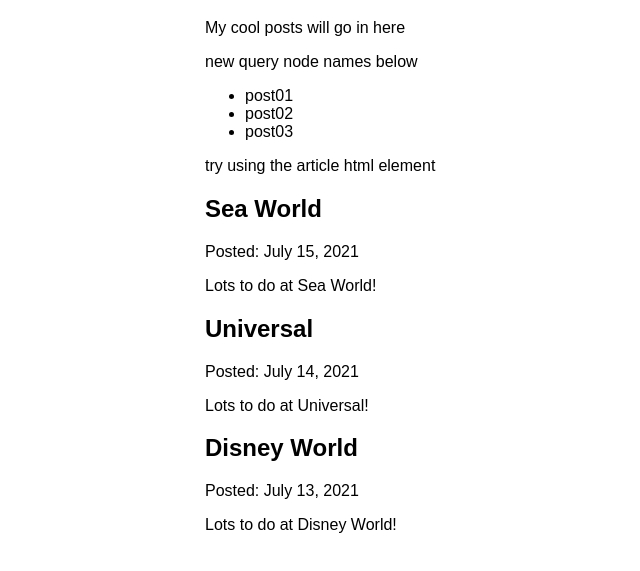
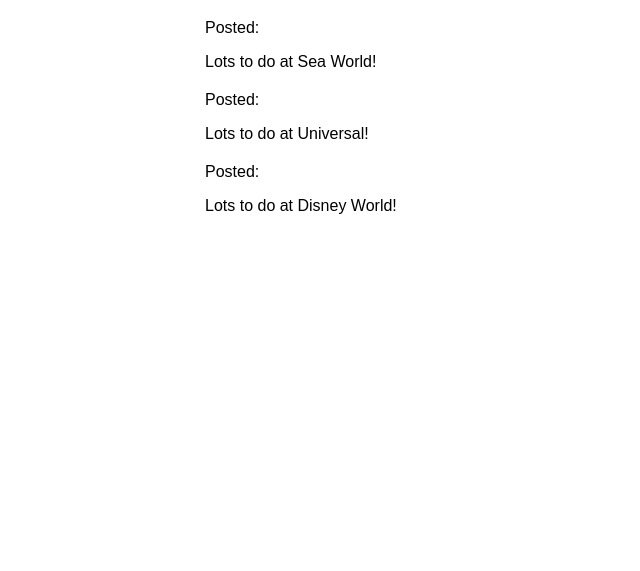
Before and after one commit to chris-ecklund/blog-demo-feb2023-gatsby, a Gatsby site: page /blog in a window 1280 px wide. Shown: the part 157-728 px from the top of the page, without its empty margins (185-825 px from the left). Built offline with nearby package versions, Linux system fonts and the light colour scheme; Gatsby itself is replaced by a stand-in of ours.

Commit message:
-new commit

```diff
--- a/src/pages/blog/index.js
+++ b/src/pages/blog/index.js
@@ -1,62 +1,39 @@
 import * as React from "react";
-import { graphql } from "gatsby";
+import { Link, graphql } from "gatsby";
 import Layout from "../../components/layout";
 import Seo from "../../components/seo";
 
 export const query = graphql`
   query {
-    site {
-      siteMetadata {
-        title
-      }
-    }
-    allFile {
-      nodes {
-        name
-      }
-    }
-    allMdx(sort: {frontmatter: {datePublished: DESC}}) {
+    allMdx(sort: { frontmatter: { datePublished: DESC } }) {
       nodes {
         frontmatter {
           name
           postTitle
           slug
-          datePublished(formatString: "MMMM DD, YYYY")
+          datePublished(formatString: "MMMM D, YYYY")
         }
+        id
         excerpt
-        id
       }
     }
   }
 `;
 
 const BlogPage = ({ data }) => {
-  //console.log("the query returns: ", {data.allFile.nodes});
-
   return (
     <Layout pageTitle="My Blog Posts">
-      <p>My cool posts will go in here</p>
-
-      <p>new query node names below</p>
-
-      <ul>
-        {data.allFile.nodes.map((node) => (
-          <li key={node.name}>{node.name}</li>
-        ))}
-      </ul>
-
-      <p>try using the article html element</p>
-
-      {
-        data.allMdx.nodes.map((node) => (
-          <article key={node.id}>
-            <h2>{node.frontmatter.postTitle}</h2>
-            <p>Posted: {node.frontmatter.datePublished}</p>
-            <p>{node.excerpt}</p>
-
-          </article>
-        ))
-      }
+      {data.allMdx.nodes.map((node) => (
+        <article key={node.id}>
+          <h2>
+            <Link to={`/blog/${node.frontmatter.slug}`}>
+              {node.frontmatter.title}
+            </Link>
+          </h2>
+          <p>Posted: {node.frontmatter.date}</p>
+          <p>{node.excerpt}</p>
+        </article>
+      ))}
     </Layout>
   );
 };
--- /dev/null
+++ b/src/scss/style.scss
@@ -0,0 +1,3 @@
+p{
+    color: red;
+}
```
Also changed, not shown: src/pages/blog/test.js (deleted, +0 -15 lines), src/pages/blog/{mdx.frontmatter__slug}.js (+54 -12 lines).
